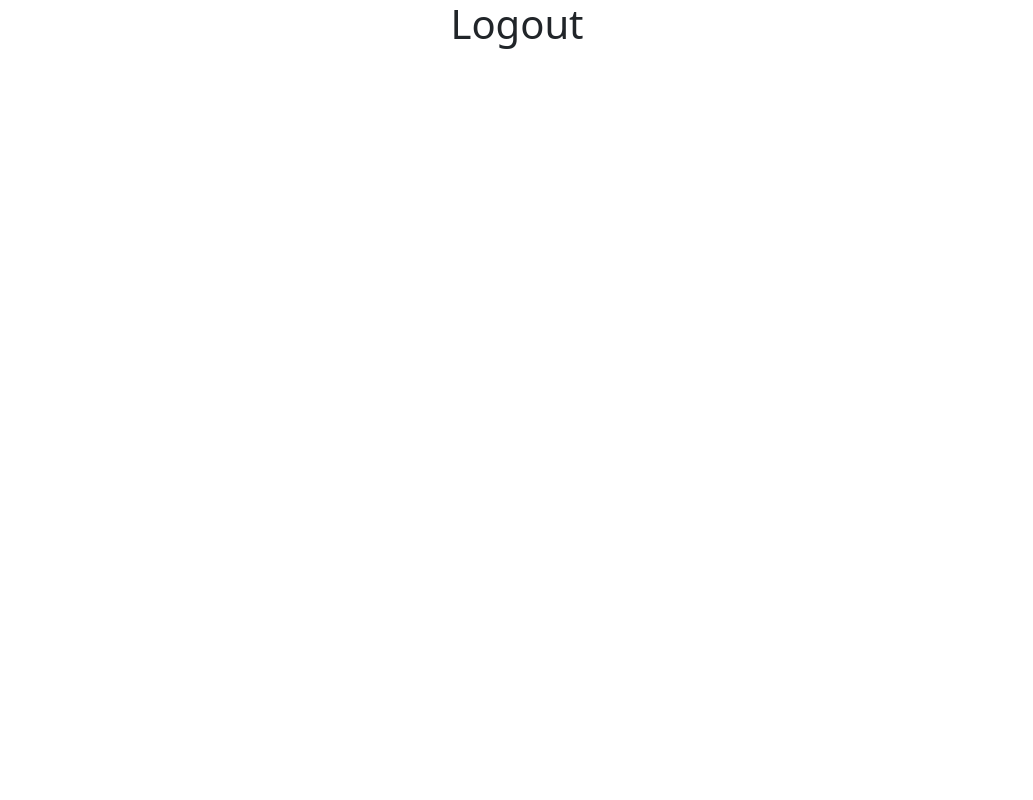
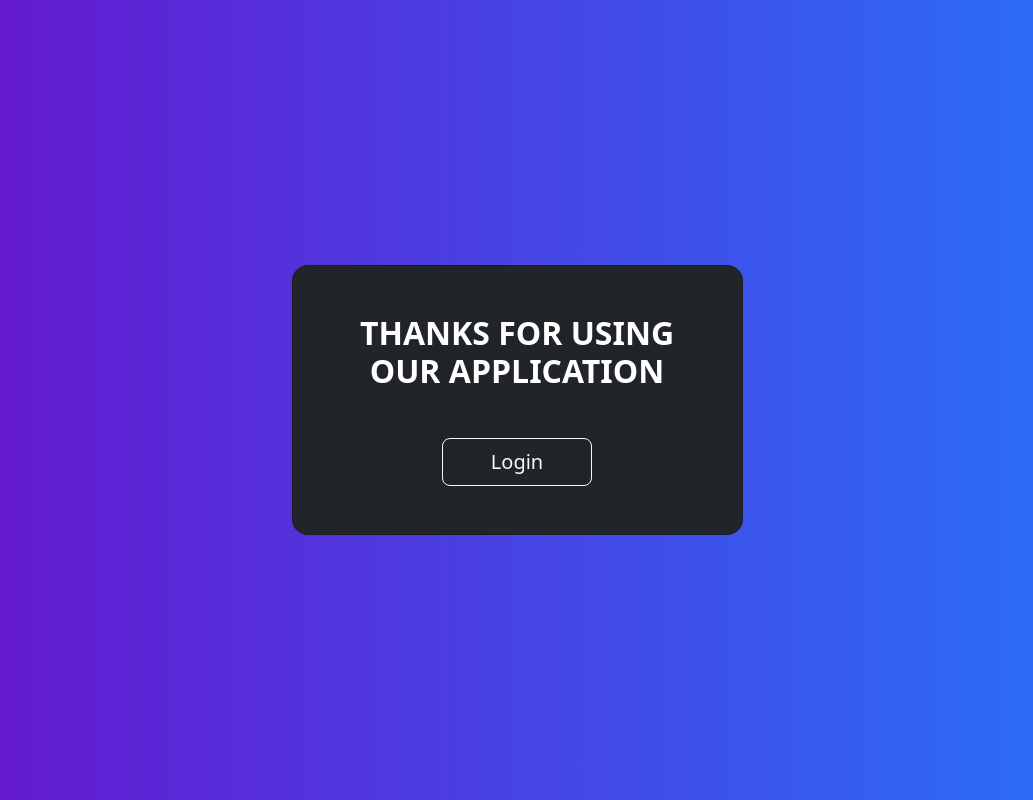
Before and after one commit to TheWeKi/login-app, a React (Create React App) app: page /logout in a window 1280 px wide. Shown: the whole page, without its empty margins (123-1156 px from the left). Built offline with nearby package versions, Linux system fonts and the light colour scheme.

Commit message:
Edited logout and welcome page and added navigation on success response

```diff
--- a/src/components/Error.jsx
+++ b/src/components/Error.jsx
@@ -1,5 +1,21 @@
 export function Error() {
     return (
-        <div>Page Not Found</div>
+        <>
+            <section className="vh-100" style={{background: "linear-gradient(to right, rgba(106, 17, 203, 1), rgba(37, 117, 252, 1))"}}>
+                <div className="container py-5 h-100">
+                    <div className="row d-flex justify-content-center align-items-center h-100">
+                        <div className="col-12 col-md-8 col-lg-6 col-xl-5">
+                            <div className="card bg-dark text-white" style={{borderRadius: "1rem"}}>
+                                <div className="card-body p-5 text-center">
+                                    <h2 className="fw-bold text-uppercase">
+                                        404! <br/> Page Not Found
+                                    </h2>
+                                </div>
+                            </div>
+                        </div>
+                    </div>
+                </div>
+            </section>
+        </>
     );
 }
--- a/src/components/Login.jsx
+++ b/src/components/Login.jsx
@@ -2,6 +2,7 @@ import { useForm } from "react-hook-form";
 import * as yup from 'yup'
 import {yupResolver} from '@hookform/resolvers/yup'
 import { loginApi } from "./api/restApi";
+import {useNavigate} from "react-router-dom";
 
 const schema = yup.object().shape({
     username: yup.string().min(4).max(16).required('User Id is required'),
@@ -10,6 +11,8 @@ const schema = yup.object().shape({
 
 function Login() {
 
+    const navigate = useNavigate();
+
     const { register, handleSubmit, formState: {errors}, reset} = useForm({
         resolver: yupResolver(schema)
     });
@@ -17,7 +20,10 @@ function Login() {
     const onSubmitHandler = (data) => {
         reset()
         loginApi(data)
-            .then( r => console.log(r) )
+            .then( r => {
+                console.log(r)
+                navigate('/welcome')
+            } )
             .catch( e => console.log(e) )
     }
 
--- a/src/components/Logout.jsx
+++ b/src/components/Logout.jsx
@@ -1,8 +1,35 @@
+import {useNavigate} from "react-router-dom";
 
 export function Logout() {
+
+    const navigate = useNavigate();
+
+    const handleClick = () => {
+        navigate('/login')
+    }
+
     return(
         <>
-            <h1>Logout</h1>
+            <section className="vh-100" style={{background: "linear-gradient(to right, rgba(106, 17, 203, 1), rgba(37, 117, 252, 1))"}}>
+                <div className="container py-5 h-100">
+                    <div className="row d-flex justify-content-center align-items-center h-100">
+                        <div className="col-12 col-md-8 col-lg-6 col-xl-5">
+                            <div className="card bg-dark text-white" style={{borderRadius: "1rem"}}>
+                                <div className="card-body p-5 text-center">
+                                    <h2 className="fw-bold mb-5 text-uppercase">
+                                        Thanks For Using Our Application
+                                    </h2>
+                                    <button className="btn btn-outline-light btn-lg px-5" type="button"
+                                        onClick={handleClick}
+                                    >
+                                        Login
+                                    </button>
+                                </div>
+                            </div>
+                        </div>
+                    </div>
+                </div>
+            </section>
         </>
     )
 }
--- a/src/components/SignUp.jsx
+++ b/src/components/SignUp.jsx
@@ -2,6 +2,7 @@ import { useForm } from "react-hook-form";
 import * as yup from 'yup'
 import {yupResolver} from '@hookform/resolvers/yup'
 import {registerApi} from "./api/restApi";
+import {useNavigate} from "react-router-dom";
 
 const schema = yup.object().shape({
     email: yup.string().email().required('Email is required'),
@@ -11,6 +12,8 @@ const schema = yup.object().shape({
 
 function SignUp() {
 
+    const navigate = useNavigate()
+
     const { register, handleSubmit, formState: {errors}, reset} = useForm({
         resolver: yupResolver(schema)
     });
@@ -18,7 +21,10 @@ function SignUp() {
     const onSubmitHandler = (data) => {
         reset()
         registerApi(data)
-            .then( r => console.log(r) )
+            .then( r => {
+                console.log(r)
+                navigate('/login')
+            } )
             .catch( e => console.log(e) )
     }
 
@@ -33,7 +39,7 @@ function SignUp() {
                             <div className="card bg-dark text-white" style={{borderRadius: "1rem"}}>
                                 <div className="card-body p-5 text-center">
 
-                                    <div className="mb-md-5 mt-md-4 pb-5">
+                                    <div className="mb-md-5 mt-md-4">
 
                                         <h2 className="fw-bold mb-5 text-uppercase">Registration</h2>
 
@@ -63,7 +69,7 @@ function SignUp() {
                                                 <p className="text-warning"> {errors.password?.message} </p>
                                             </div>
 
-                                            <button className="btn btn-outline-light btn-lg px-5" type="submit">
+                                            <button className="btn btn-outline-light mt-4 btn-lg px-5" type="submit">
                                                 Sign Up
                                             </button>
                                         </form>
```
